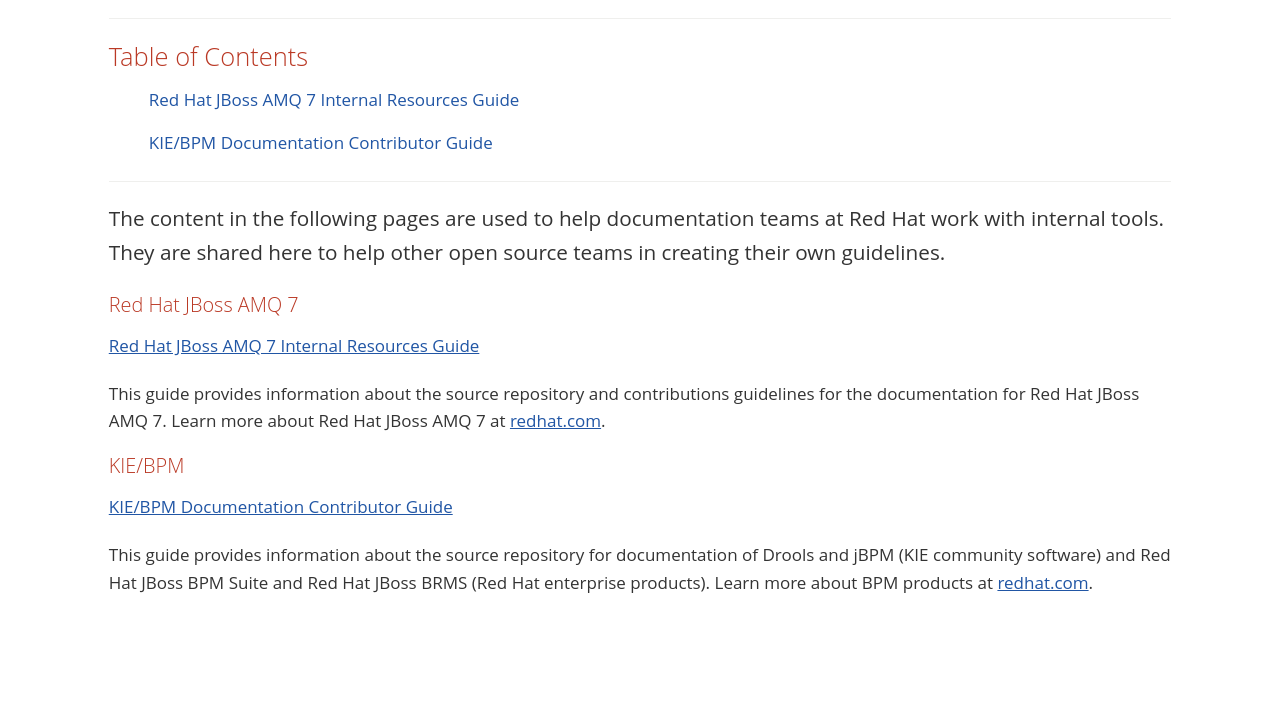
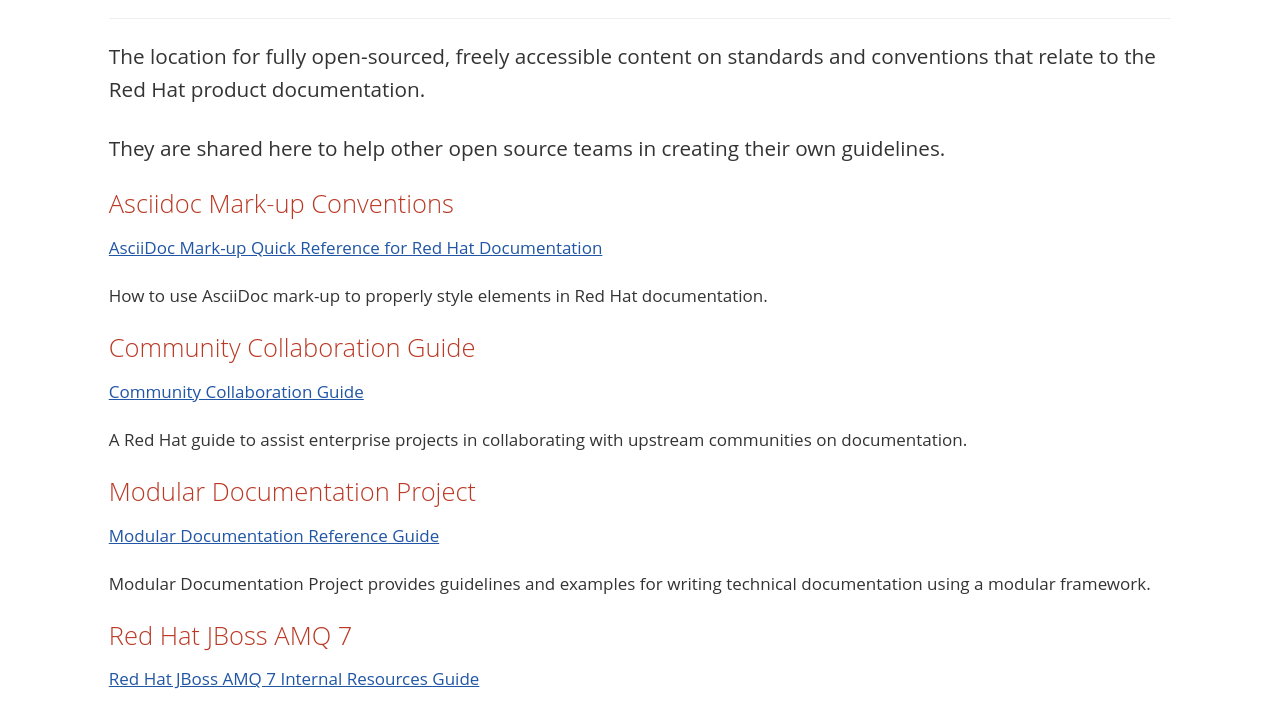
Before and after one commit to redhat-documentation/redhat-documentation.github.io, a plain HTML site: page index.html in a window 1280 px wide. Shown: the part 76-787 px from the top of the page. Drawn offline with Linux system fonts and the light colour scheme.

Commit message:
Add more guides and update links to amq and bpm

```diff
--- a/index.html
+++ b/index.html
@@ -73,29 +73,38 @@ a {
   <div id="header">
   <h1>Guidelines for Red Hat Documentation</h1>
   </div>
-  <div id="toc" class="toc">
-    <div id="toctitle"><h2>Table of Contents</h2></div>
-    <ul>
-    <li><a href="#amq7">Red Hat JBoss AMQ 7 Internal Resources Guide</a></li>
-    </ul>
-    <ul>
-    <li><a href="#bpm">KIE/BPM Documentation Contributor Guide</a></li>
-    </ul>
-  </div>
   <div id="preamble">
-    <p>The content in the following pages are used to help documentation teams at Red Hat work with internal tools.  They are shared here to help other open source teams in creating their own guidelines.
-    </p>
+    <p>The location for fully open-sourced, freely accessible content on standards and conventions that relate to the Red Hat product documentation.</p>
+    <p>They are shared here to help other open source teams in creating their own guidelines.</p>
   </div>
 
-  <h3 id="amq7">Red Hat JBoss AMQ 7</h3>
+  <h2 id="asciidoc-mark-up-conventions">Asciidoc Mark-up Conventions</h2>
 
-  <p><a href="amq7/index.html">Red Hat JBoss AMQ 7 Internal Resources Guide</a></p>
+  <p><a href="https://redhat-documentation.github.io/asciidoc-markup-conventions/">AsciiDoc Mark-up Quick Reference for Red Hat Documentation</a></p>
+
+  <p>How to use AsciiDoc mark-up to properly style elements in Red Hat documentation.</p>
+
+  <h2 id="community-collaboration-guide">Community Collaboration Guide</h2>
+
+  <p><a href="https://redhat-documentation.github.io/community-collaboration-guide/">Community Collaboration Guide</a></p>
+
+  <p>A Red Hat guide to assist enterprise projects in collaborating with upstream communities on documentation.</p>
+
+  <h2 id="modular-documentation-project">Modular Documentation Project</h2>
+
+  <p><a href="https://redhat-documentation.github.io/modular-docs/">Modular Documentation Reference Guide</a></p>
+
+  <p>Modular Documentation Project provides guidelines and examples for writing technical documentation using a modular framework.</p>
+
+  <h2 id="amq7">Red Hat JBoss AMQ 7</h2>
+
+  <p><a href="https://redhat-documentation.github.io/doc-guidelines/amq7/">Red Hat JBoss AMQ 7 Internal Resources Guide</a></p>
 
   <p>This guide provides information about the source repository and contributions guidelines for the documentation for Red Hat JBoss AMQ 7. Learn more about Red Hat JBoss AMQ 7 at <a href="https://www.redhat.com/en/technologies/jboss-middleware/amq" target="_blank">redhat.com</a>.</p>
 
-  <h3 id="bpm">KIE/BPM</h3>
+  <h2 id="bpm">KIE/BPM</h2>
 
-  <p><a href="bpm/index.html">KIE/BPM Documentation Contributor Guide</a></p>
+  <p><a href="https://redhat-documentation.github.io/doc-guidelines/bpm/">KIE/BPM Documentation Contributor Guide</a></p>
 
   <p>This guide provides information about the source repository for documentation of Drools and jBPM (KIE community software) and Red Hat JBoss BPM Suite and Red Hat JBoss BRMS (Red Hat enterprise products). Learn more about BPM products at <a href="https://www.redhat.com/en/technologies/jboss-middleware/bpm" target="_blank">redhat.com</a>.</p>
 
```
